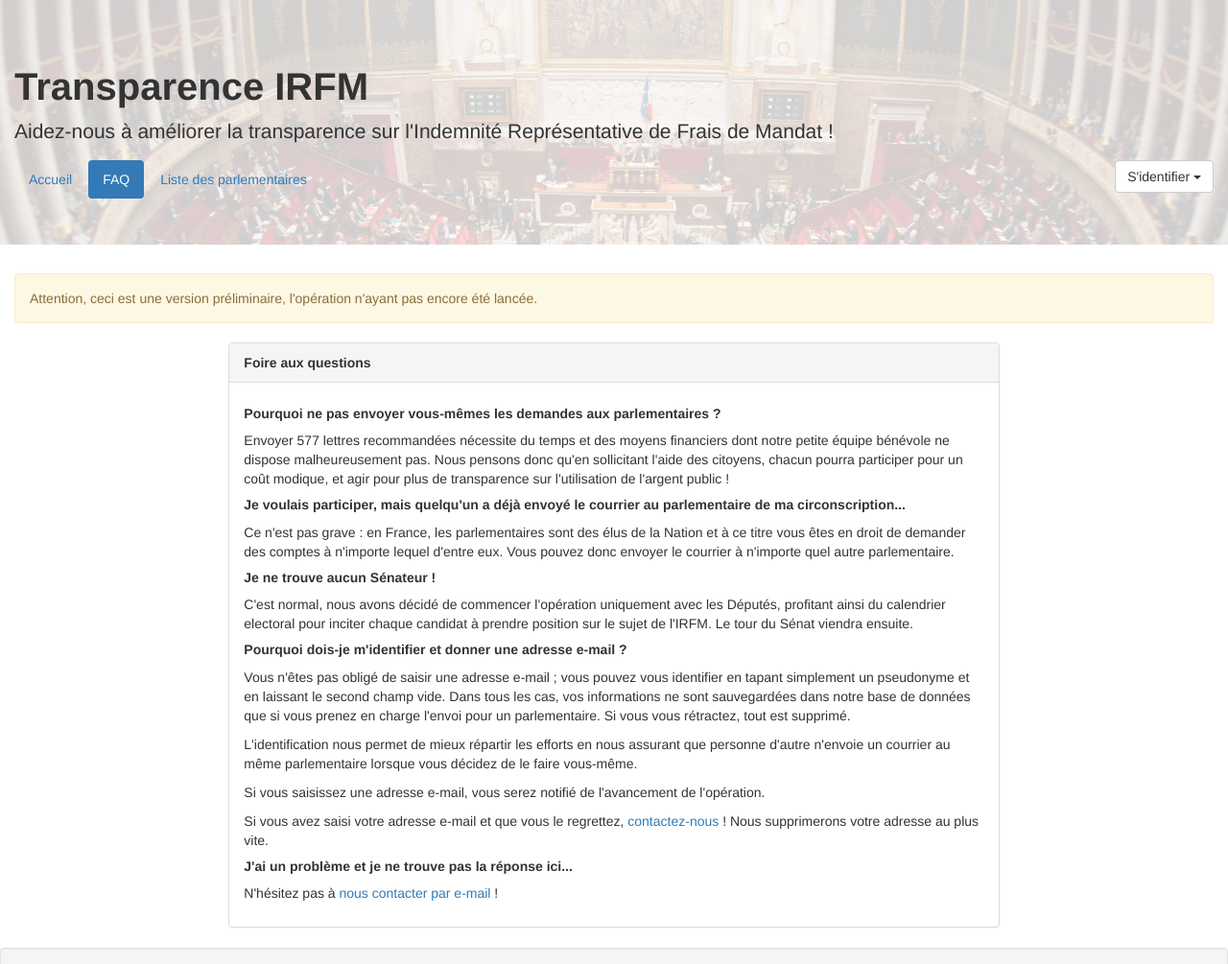
After one commit to regardscitoyens/irfm, a Flask app: page /faq in a window 1280 px wide. The commit adds this page. Shown: the top 1005 px of the page at 96% size. Run offline with Flask 2, Linux system fonts and the light colour scheme; some libraries are stand-ins or nearby versions.

Commit message:
Modifs textes et ajout FAQ

```diff
--- a/irfm/routes/context_processors.py
+++ b/irfm/routes/context_processors.py
@@ -26,6 +26,11 @@ def setup(app):
                 'url': url_for('home'),
                 'label': 'Accueil',
                 'endpoint': 'home',
+            },
+            {
+                'url': url_for('faq'),
+                'label': 'FAQ',
+                'endpoint': 'faq',
             },
             {
                 'url': url_for('parlementaires'),
--- a/irfm/routes/home.py
+++ b/irfm/routes/home.py
@@ -31,10 +31,15 @@ def setup_routes(app):
             parlementaire=parl,
             etapes=[e.Etape for e in etapes_qs],
             etapes_data={
-                'labels': [e.Etape.label for e in etapes_qs],
+                'labels': [e.Etape.label for e in etapes_qs if e.nb > 0],
                 'datasets': [{
-                    'data': [e.nb for e in etapes_qs],
-                    'backgroundColor': [e.Etape.couleur for e in etapes_qs]
+                    'data': [e.nb for e in etapes_qs if e.nb > 0],
+                    'backgroundColor': [e.Etape.couleur for e in etapes_qs
+                                         if e.nb > 0]
                 }]
             }
         )
+
+    @app.route('/faq', endpoint='faq')
+    def faq():
+        return render_template('faq.html.j2')
--- a/irfm/static/style.css
+++ b/irfm/static/style.css
@@ -78,3 +78,7 @@ img.rc-small {
   height: 1.5em;
   vertical-align: top;
 }
+
+.faq h5 {
+  font-weight: bold;
+}
--- /dev/null
+++ b/irfm/templates/faq.html.j2
@@ -0,0 +1,16 @@
+{% extends "_base.html.j2" %}
+
+{% block content %}
+  <div class="col-md-offset-2 col-md-8">
+    <section class="panel panel-default">
+      <header class="panel-heading">
+        <b>Foire aux questions</b>
+      </header>
+      <article class="panel-body faq">
+        {% filter markdown -%}
+          {% include "text/FAQ.md" %}
+        {% endfilter %}
+      </article>
+    </section>
+  </div>
+{% endblock %}
--- a/irfm/templates/index.html.j2
+++ b/irfm/templates/index.html.j2
@@ -77,7 +77,10 @@
           data: {{ etapes_data|tojson }},
           options: {
             legend: {
-              position: 'left'
+              position: 'right',
+              labels: {
+                boxWidth: 12
+              }
             },
             maintainAspectRatio: true
           }
--- /dev/null
+++ b/irfm/templates/text/FAQ.md
@@ -0,0 +1,25 @@
+##### Pourquoi ne pas envoyer vous-mêmes les demandes aux parlementaires ?
+
+Envoyer 577 lettres recommandées nécessite du temps et des moyens financiers dont notre petite équipe bénévole ne dispose malheureusement pas.  Nous pensons donc qu'en sollicitant l'aide des citoyens, chacun pourra participer pour un coût modique, et agir pour plus de transparence sur l'utilisation de l'argent public !
+
+##### Je voulais participer, mais quelqu'un a déjà envoyé le courrier au parlementaire de ma circonscription...
+
+Ce n'est pas grave : en France, les parlementaires sont des élus de la Nation et à ce titre vous êtes en droit de demander des comptes à n'importe lequel d'entre eux.  Vous pouvez donc envoyer le courrier à n'importe quel autre parlementaire.
+
+##### Je ne trouve aucun Sénateur !
+
+C'est normal, nous avons décidé de commencer l'opération uniquement avec les Députés, profitant ainsi du calendrier electoral pour inciter chaque candidat à prendre position sur le sujet de l'IRFM.  Le tour du Sénat viendra ensuite.
+
+##### Pourquoi dois-je m'identifier et donner une adresse e-mail ?
+
+Vous n'êtes pas obligé de saisir une adresse e-mail ; vous pouvez vous identifier en tapant simplement un pseudonyme et en laissant le second champ vide.  Dans tous les cas, vos informations ne sont sauvegardées dans notre base de données que si vous prenez en charge l'envoi pour un parlementaire.  Si vous vous rétractez, tout est supprimé.
+
+L'identification nous permet de mieux répartir les efforts en nous assurant que personne d'autre n'envoie un courrier au même parlementaire lorsque vous décidez de le faire vous-même.
+
+Si vous saisissez une adresse e-mail, vous serez notifié de l'avancement de l'opération.
+
+Si vous avez saisi votre adresse e-mail et que vous le regrettez, [contactez-nous](mailto:{{ config.ADMIN_EMAIL }}) ! Nous supprimerons votre adresse au plus vite.
+
+##### J'ai un problème et je ne trouve pas la réponse ici...
+
+N'hésitez pas à [nous contacter par e-mail](mailto:{{ config.ADMIN_EMAIL }}) !
```
Also changed, not shown: irfm/templates/text/howto_envoi.md (+3 -3 lines).
